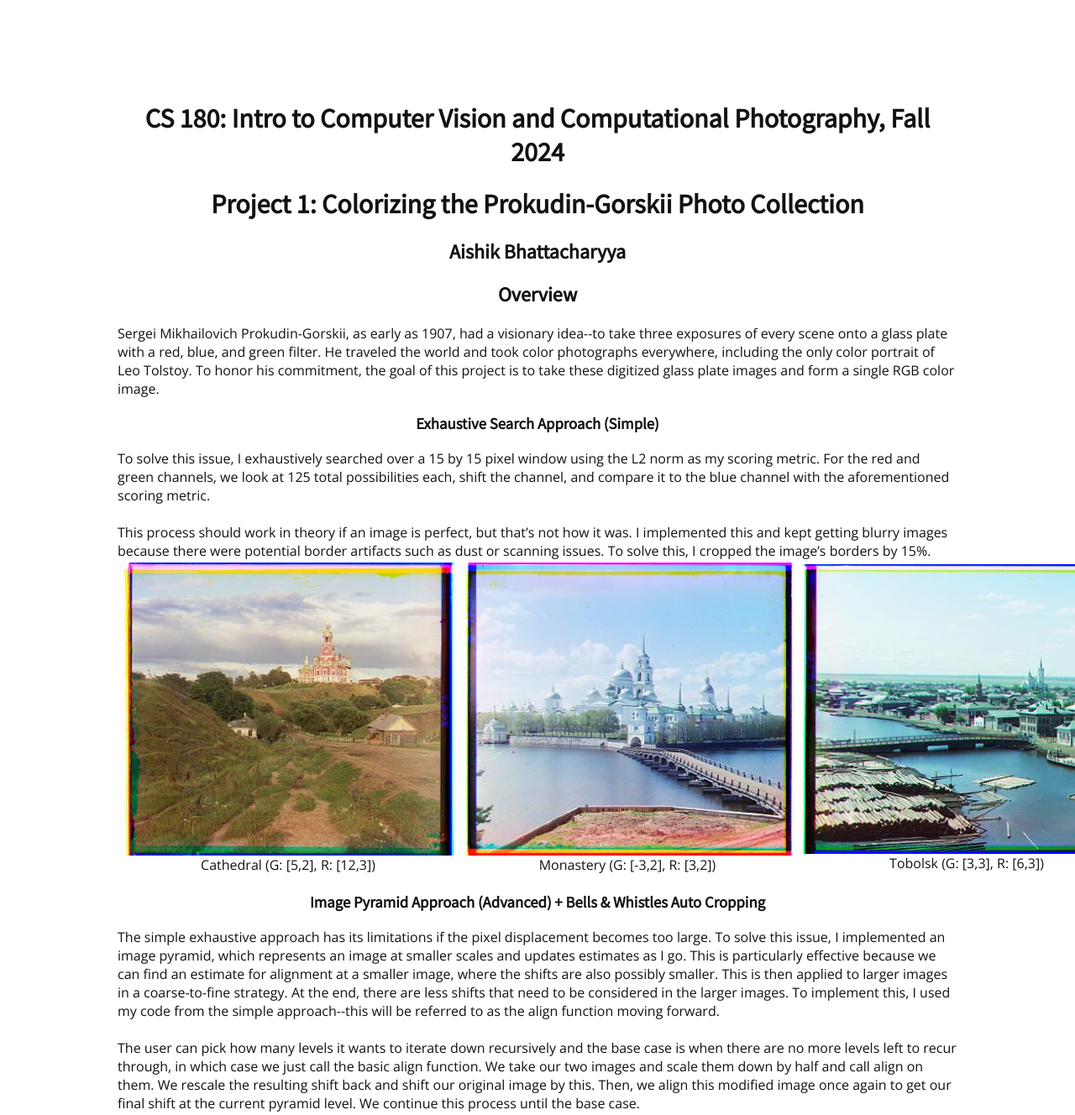
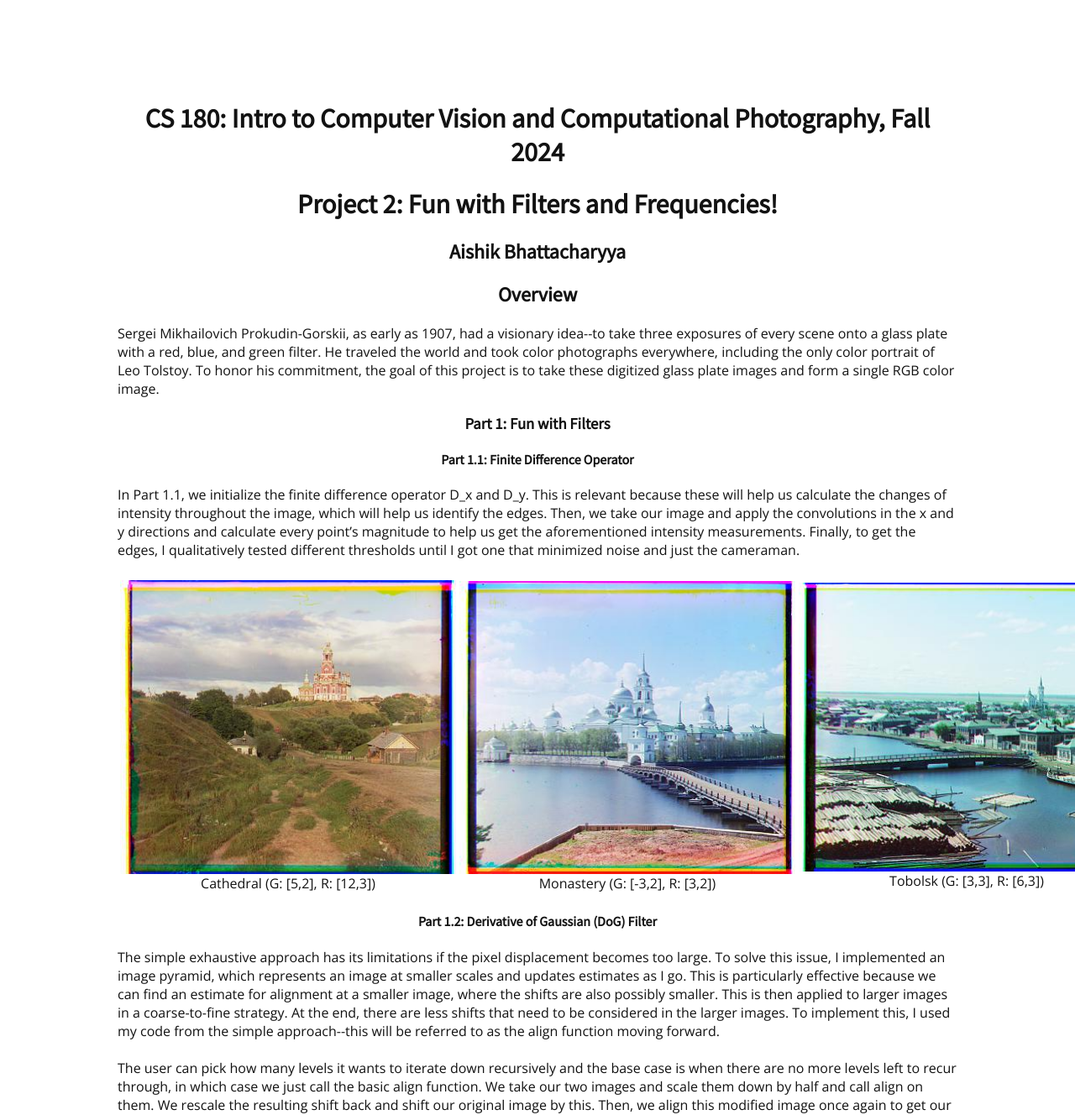
Before and after one commit to aishikbhattacharyya/aishikbhattacharyya.github.io, a plain HTML site: page proj2.html in a window 1280 px wide. Shown: the top 1328 px of the page at 84% size. Drawn offline with nearby package versions, Linux system fonts and the light colour scheme.

Commit message:
Update proj2.html

```diff
--- a/proj2.html
+++ b/proj2.html
@@ -24,7 +24,7 @@
 <body>
 
 <h1 align="middle">CS 180: Intro to Computer Vision and Computational Photography, Fall 2024</h1>
-<h1 align="middle">Project 1: Colorizing the Prokudin-Gorskii Photo Collection</h1>
+<h1 align="middle">Project 2: Fun with Filters and Frequencies!</h1>
 <h2 align="middle">Aishik Bhattacharyya</h2>
 
 <div>
@@ -32,12 +32,10 @@
 <h2 align="middle">Overview</h2>
 
 Sergei Mikhailovich Prokudin-Gorskii, as early as 1907, had a visionary idea--to take three exposures of every scene onto a glass plate with a red, blue, and green filter. He traveled the world and took color photographs everywhere, including the only color portrait of Leo Tolstoy. To honor his commitment, the goal of this project is to take these digitized glass plate images and form a single RGB color image.
-<h3 align="middle">Exhaustive Search Approach (Simple)</h3>
+<h3 align="middle">Part 1: Fun with Filters</h3>
+<h4 align="middle">Part 1.1: Finite Difference Operator</h4>
 
-To solve this issue, I exhaustively searched over a 15 by 15 pixel window using the L2 norm as my scoring metric. For the red and green channels, we look at 125 total possibilities each, shift the channel, and compare it to the blue channel with the aforementioned scoring metric.
-<br>
-<br>
-This process should work in theory if an image is perfect, but that’s not how it was. I implemented this and kept getting blurry images because there were potential border artifacts such as dust or scanning issues. To solve this, I cropped the image’s borders by 15%.
+In Part 1.1, we initialize the finite difference operator D_x and D_y. This is relevant because these will help us calculate the changes of intensity throughout the image, which will help us identify the edges. Then, we take our image and apply the convolutions in the x and y directions and calculate every point’s magnitude to help us get the aforementioned intensity measurements. Finally, to get the edges, I qualitatively tested different thresholds until I got one that minimized noise and just the cameraman.<br>
 <br>
 <div align="middle">
   <table style="width=100%">
@@ -58,8 +56,7 @@ This process should work in theory if an image is perfect, but that’s not how
   </table>
 </div>
 
-
-<h3 align="middle">Image Pyramid Approach (Advanced) + Bells & Whistles Auto Cropping</h3>
+<h4 align="middle">Part 1.2: Derivative of Gaussian (DoG) Filter</h4>
 
 The simple exhaustive approach has its limitations if the pixel displacement becomes too large. To solve this issue, I implemented an image pyramid, which represents an image at smaller scales and updates estimates as I go. This is particularly effective because we can find an estimate for alignment at a smaller image, where the shifts are also possibly smaller. This is then applied to larger images in a coarse-to-fine strategy. At the end, there are less shifts that need to be considered in the larger images. To implement this, I used my code from the simple approach--this will be referred to as the align function moving forward.
 <br>
```
